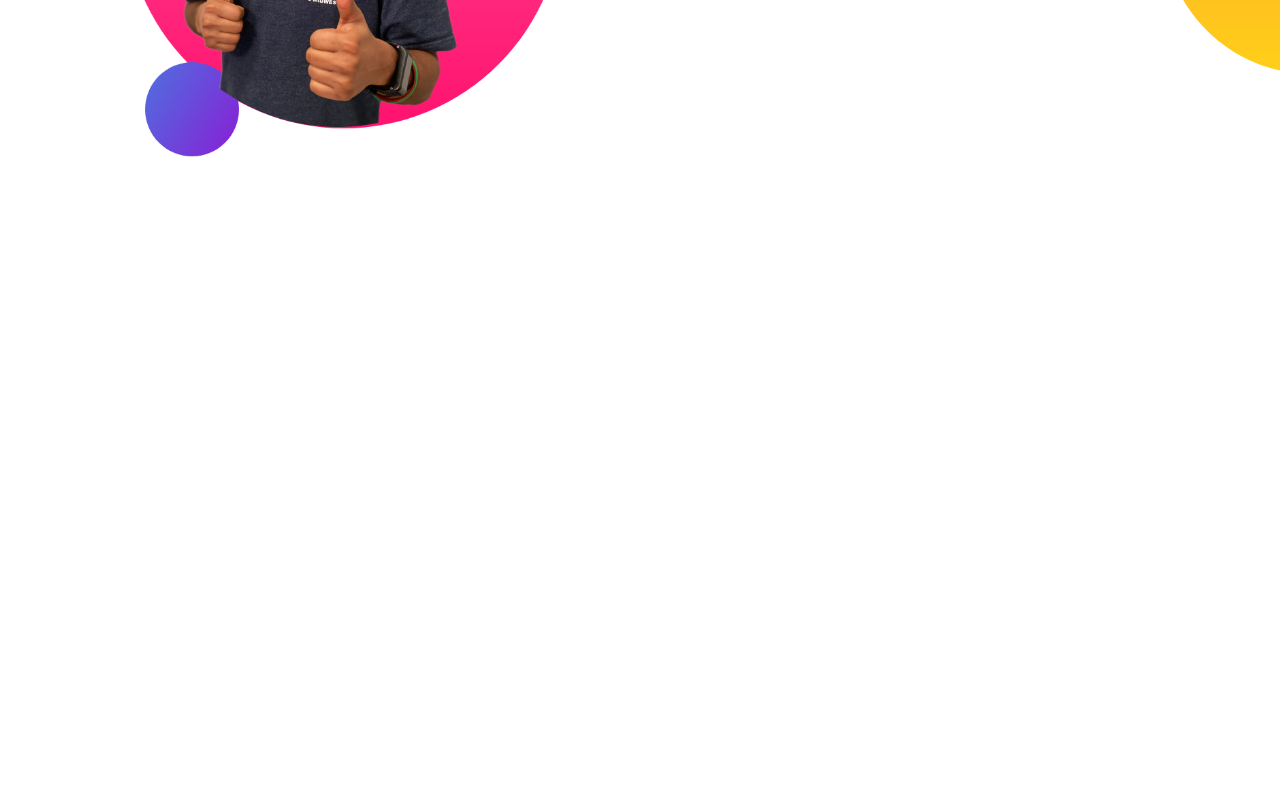
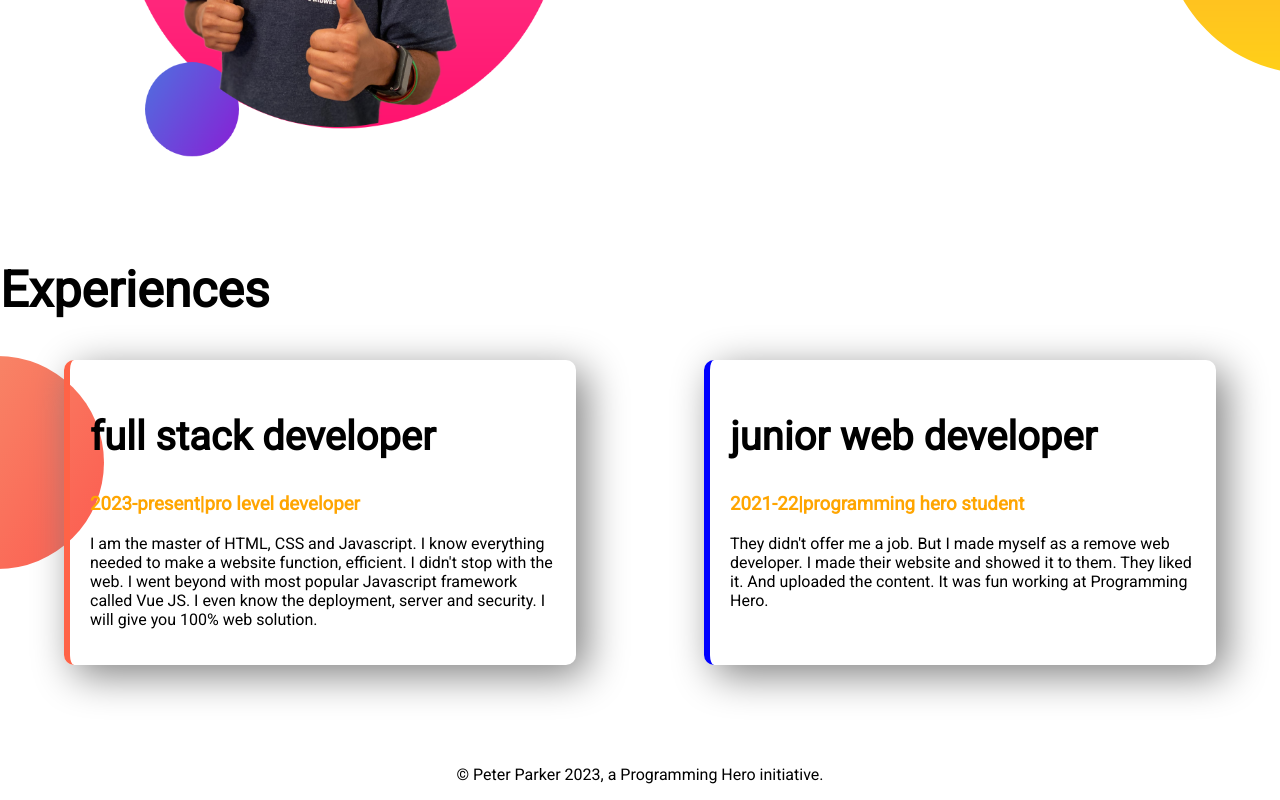
Before and after one commit to ifazzzz/developer-portfolio, a plain HTML site: page index.html in a window 1280 px wide. Shown: the part 918-1718 px from the top of the page. Before the commit the page ends 1179 px from the top, so only its background shows below. Drawn offline with Linux system fonts and the light colour scheme.

Commit message:
final improvement

```diff
--- a/index.html
+++ b/index.html
@@ -11,7 +11,7 @@
     <title>Portfolio of Ifaz</title>
 </head>
 <body>
-  <section class="top-section">
+  <section class="top-section flex-display">
     <div class="half-width">
         <h1>Welcome To</h1>
     <h1><span class="my-name">Shoaib Ahmed's</span> World</h1>
@@ -23,7 +23,7 @@
         <img src="images/jhankar.png" alt="bg">
     </div>
   </section>
-  <section class="dream-big">
+  <section class="dream-big flex-display">
      <div class="half-width">
         <img src="images/jhankar2.png" alt="">
      </div>
@@ -34,5 +34,23 @@
      <a  class="link-button" target="_blank" href="https://mail.google.com/mail/u/0/#inbox">DOWNLOAD RESUME</a>
     </div>
   </section>
+  <section class="experience-area">
+    <h1>Experiences</h1>
+    <div class="flex-display">
+        <div class="experience-item" id="item-1">
+            <h2>full stack developer</h2>
+            <h3 class="my-name">2023-present|pro level developer</h3>
+            <p>I am the master of HTML, CSS and Javascript. I know everything needed to make a website function, efficient. I didn't stop with the web. I went beyond with most popular Javascript framework called Vue JS. I even know the deployment, server and security. I will give you 100% web solution.</p>
+         </div>
+         <div class="experience-item" id="item-2">
+             <h2>junior web developer</h2>
+             <h3 class="my-name">2021-22|programming hero student</h3>
+             <p>They didn't offer me a job. But I made myself as a remove web developer. I made their website and showed it to them. They liked it. And uploaded the content. It was fun working at Programming Hero.</p>
+         </div>
+    </div>
+  </section>
 </body>
+  <footer>
+    <p>© Peter Parker 2023, a Programming Hero initiative.</p>
+  </footer>
 </html>
--- a/style.css
+++ b/style.css
@@ -10,8 +10,10 @@ body{
 h1{
     font-size: 50px;
 }
-
-section{
+h2{
+    font-size: 40px;
+}
+.flex-display{
     display: flex;
     margin-bottom: 100px;
 }
@@ -46,3 +48,30 @@ section{
     background-position: right;
 
 }
+
+.experience-item{
+    box-shadow: 10px 10px 40px gray;
+    width: 40%;
+    margin-left: 5%;
+    margin-right: 5%;
+    padding: 20px;
+    border-radius: 10px;
+}
+
+.experience-area{
+    background-image: url(images/exp-bg.png);
+    background-repeat: no-repeat;
+    background-position: left;
+}
+
+#item-1{
+    border-left: 6px solid tomato;
+}
+
+#item-2{
+    border-left: 6px solid blue;
+}
+
+footer p{
+    text-align: center;
+}
```
